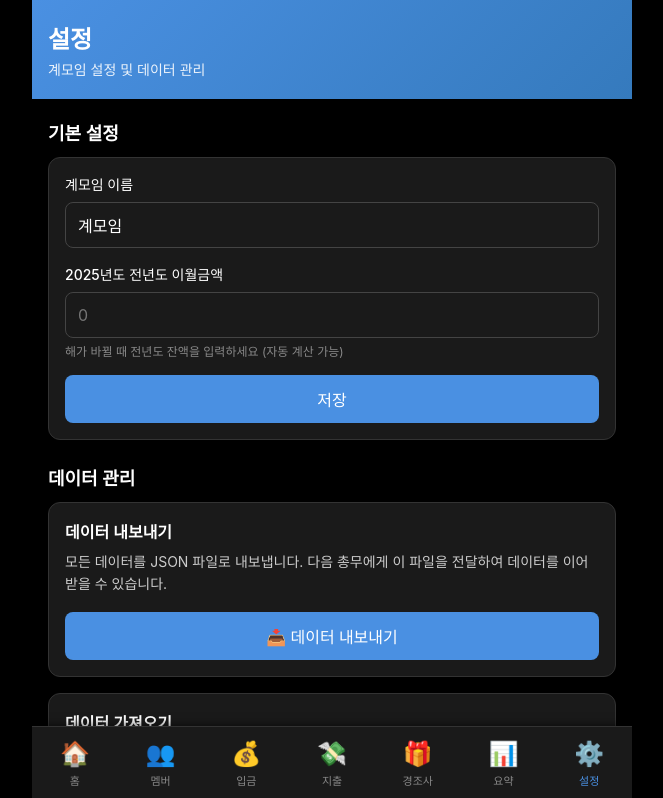
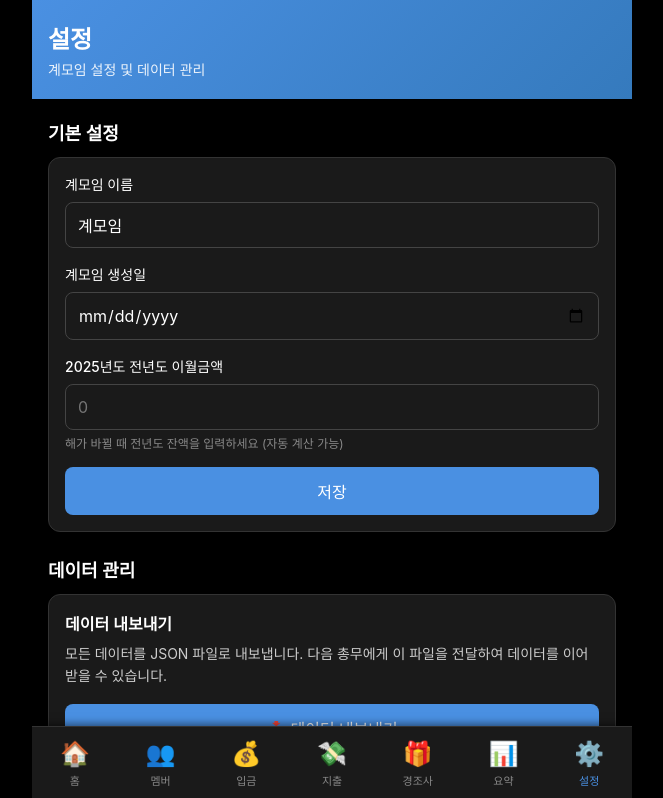
Before and after one commit to wontwonp/meeting89, a React (Vite) app: page /meeting89/settings in a window 1280 px wide. Shown: the top 798 px of the page, without its empty margins (308-971 px from the left). Built offline with nearby package versions, Linux system fonts and the light colour scheme.

Commit message:
Add manual amount input for bank interest and club creation date

```diff
--- a/src/components/DepositModal.jsx
+++ b/src/components/DepositModal.jsx
@@ -102,6 +102,8 @@ export default function DepositModal({ deposit, onClose }) {
           )}
           <div className="input-group">
             <label>금액 *</label>
+            {formData.depositType === 'member' ? (
+              <>
                 <div className="amount-buttons">
                   <button
                     type="button"
@@ -122,6 +124,18 @@ export default function DepositModal({ deposit, onClose }) {
                   <div className="selected-amount">
                     선택된 금액: {parseInt(formData.amount).toLocaleString()}원
                   </div>
+                )}
+              </>
+            ) : (
+              <input
+                type="number"
+                value={formData.amount}
+                onChange={(e) => setFormData({ ...formData, amount: e.target.value })}
+                placeholder="금액을 입력하세요"
+                min="0"
+                step="1000"
+                required
+              />
             )}
           </div>
           <div className="input-group">
--- a/src/context/DataContext.jsx
+++ b/src/context/DataContext.jsx
@@ -13,7 +13,8 @@ const defaultData = {
   events: [], // 경조사 지급 내역 [{ eventType, memberId, date, amount }]
   settings: {
     clubName: '계모임',
-    currency: '원'
+    currency: '원',
+    creationDate: '' // 계모임 생성일
   }
 }
 
--- a/src/pages/Settings.jsx
+++ b/src/pages/Settings.jsx
@@ -5,6 +5,7 @@ import './Settings.css'
 export default function Settings() {
   const { settings, updateSettings, carryOverAmounts, setCarryOverAmount, deposits, expenses, getCurrentYearCarryOver, exportData, importData, resetData } = useData()
   const [clubName, setClubName] = useState(settings.clubName || '')
+  const [creationDate, setCreationDate] = useState(settings.creationDate || '')
   const currentYear = new Date().getFullYear().toString()
   const prevYear = (parseInt(currentYear) - 1).toString()
   const [carryOverAmount, setCarryOverAmountLocal] = useState(carryOverAmounts[currentYear] || '')
@@ -26,7 +27,9 @@ export default function Settings() {
 
   useEffect(() => {
     setCarryOverAmountLocal(carryOverAmounts[currentYear] || '')
-  }, [carryOverAmounts, currentYear])
+    setClubName(settings.clubName || '')
+    setCreationDate(settings.creationDate || '')
+  }, [carryOverAmounts, currentYear, settings])
 
   const handleSetPrevYearBalance = () => {
     if (prevYearBalance > 0) {
@@ -35,7 +38,7 @@ export default function Settings() {
   }
 
   const handleSaveSettings = () => {
-    updateSettings({ clubName })
+    updateSettings({ clubName, creationDate })
     if (carryOverAmount) {
       setCarryOverAmount(currentYear, carryOverAmount)
     }
@@ -99,6 +102,15 @@ export default function Settings() {
               value={clubName}
               onChange={(e) => setClubName(e.target.value)}
               placeholder="계모임 이름을 입력하세요"
+            />
+          </div>
+          <div className="input-group">
+            <label>계모임 생성일</label>
+            <input
+              type="date"
+              value={creationDate}
+              onChange={(e) => setCreationDate(e.target.value)}
+              placeholder="계모임 생성일을 선택하세요"
             />
           </div>
           <div className="input-group">
```
Lines whose indentation alone changed are shown as unchanged.
